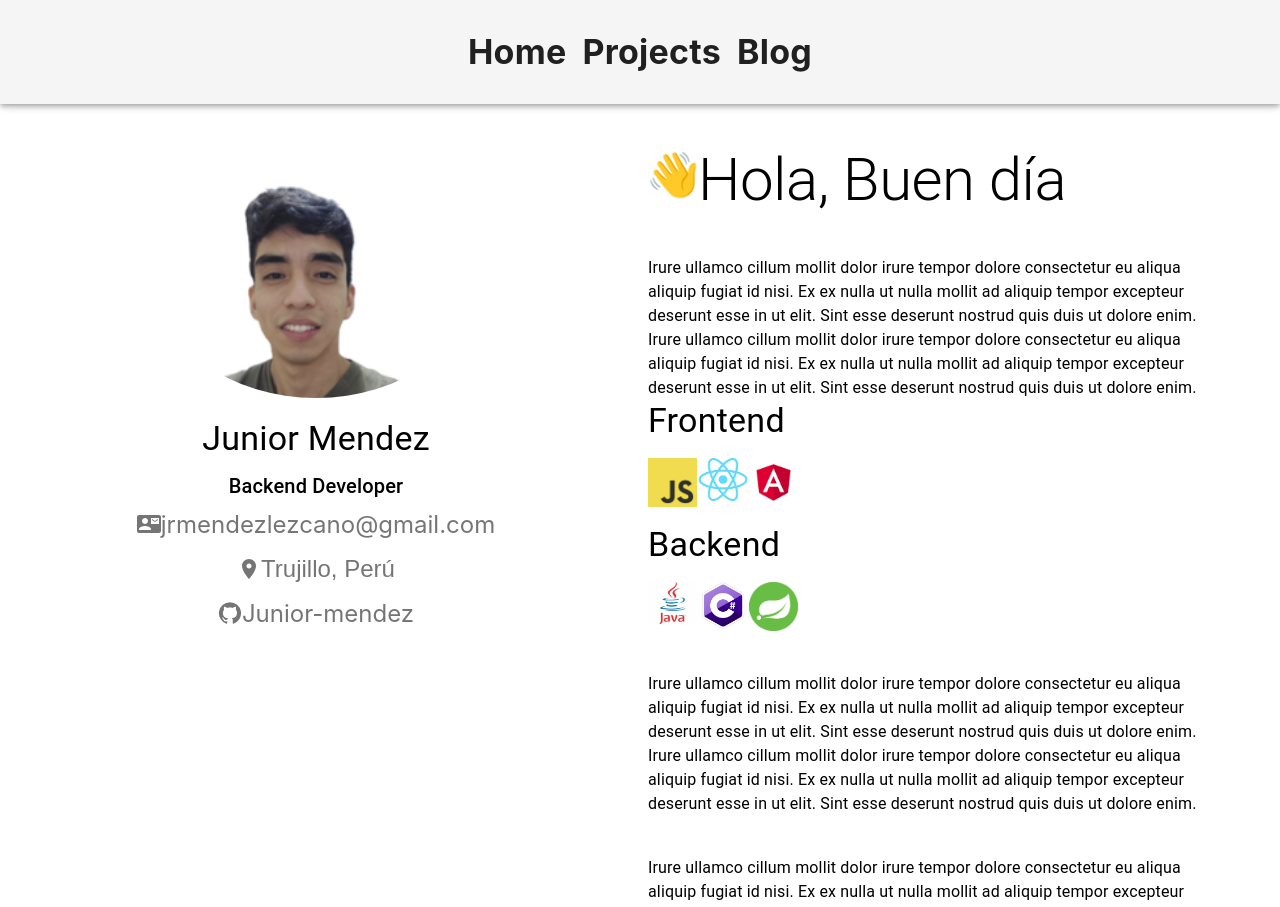
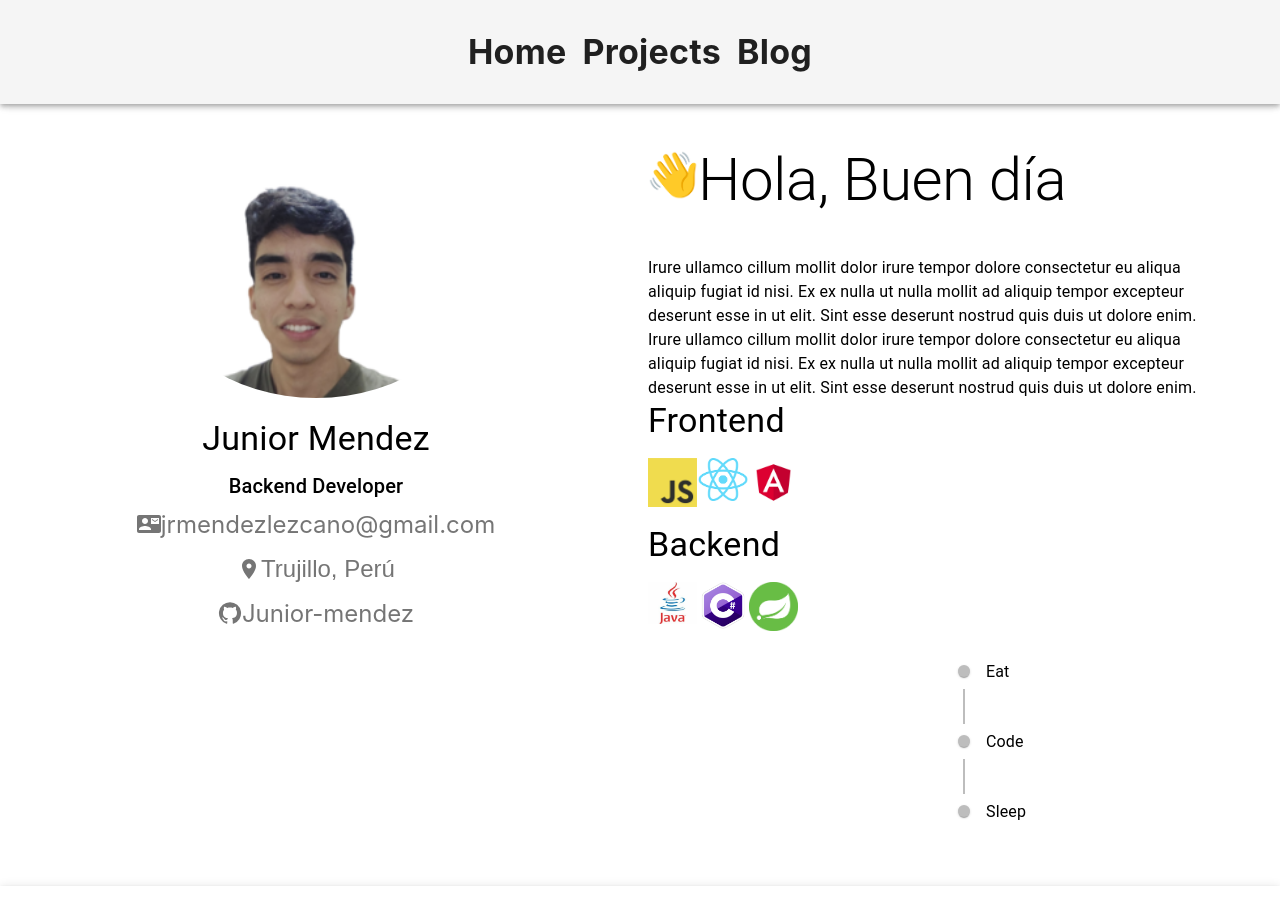
Before and after one commit to Junior-mendez/porfolio, a React (Create React App) app: page / in a window 1280 px wide. Shown: the top 907 px of the page. Built offline with nearby package versions, Linux system fonts and the light colour scheme.

Commit message:
gh pages add

```diff
--- a/package.json
+++ b/package.json
@@ -2,21 +2,26 @@
   "name": "devjunior-web",
   "version": "0.1.0",
   "private": true,
+  "homepage": "https://junior-mendez.github.io/porfolio",
   "dependencies": {
     "@emotion/react": "^11.11.0",
     "@emotion/styled": "^11.11.0",
     "@material-ui/core": "^4.12.4",
     "@mui/icons-material": "^5.11.16",
+    "@mui/lab": "^5.0.0-alpha.129",
     "@mui/material": "^5.12.3",
     "@testing-library/jest-dom": "^5.16.5",
     "@testing-library/react": "^13.4.0",
     "@testing-library/user-event": "^13.5.0",
+    "gh-pages": "^5.0.0",
     "react": "^18.2.0",
     "react-dom": "^18.2.0",
     "react-scripts": "5.0.1",
     "web-vitals": "^2.1.4"
   },
   "scripts": {
+    "predeploy":"npm run build",
+    "deploy": "gh-pages -d build",
     "start": "react-scripts start",
     "build": "react-scripts build",
     "test": "react-scripts test",
--- a/src/Home/index.js
+++ b/src/Home/index.js
@@ -15,6 +15,12 @@
 import PlaceIcon from '@mui/icons-material/Place';
 import GithubIcon from '@mui/icons-material/GitHub'
 import { IconButton, ImageList, ImageListItem } from "@mui/material";
+import Timeline  from '@mui/lab/Timeline'
+import TimelineItem from '@mui/lab/TimelineItem'
+import TimelineDot from '@mui/lab/TimelineDot'
+import TimelineConnector from '@mui/lab/TimelineConnector'
+import TimelineContent from '@mui/lab/TimelineContent'
+import TimelineSeparator from '@mui/lab/TimelineSeparator'
 export default function Header() {
     return(
         <Grid container spacing={2} columns={16}>
@@ -43,7 +49,7 @@
                 <Grid item  xs={8} style={{
                 textAlign:"center"
             }}>
-                <IconButton ><PlaceIcon fontSize="inherit"></PlaceIcon>Trujillo, Perú</IconButton>
+                <IconButton><PlaceIcon fontSize="inherit"></PlaceIcon>Trujillo, Perú</IconButton>
                 </Grid>
                 <Grid item  xs={8} style={{
                 textAlign:"center"
@@ -130,21 +136,28 @@
                     />
                     </ImageListItem>
                 </ImageList>
-                <Typography variant="body1" style={{marginTop:"40px", marginRight:"80px",justifyContent:"center"}}>
-                    Irure ullamco cillum mollit dolor irure tempor dolore consectetur eu aliqua aliquip fugiat
-                    id nisi. Ex ex nulla ut nulla mollit ad aliquip tempor excepteur deserunt esse in ut elit.
-                    Sint esse deserunt nostrud quis duis ut dolore enim.
-                    Irure ullamco cillum mollit dolor irure tempor dolore consectetur eu aliqua aliquip fugiat
-                    id nisi. Ex ex nulla ut nulla mollit ad aliquip tempor excepteur deserunt esse in ut elit.
-                    Sint esse deserunt nostrud quis duis ut dolore enim.</Typography>
-                <Typography variant="body1" style={{marginTop:"40px", marginRight:"80px",justifyContent:"center"}}>
-                Irure ullamco cillum mollit dolor irure tempor dolore consectetur eu aliqua aliquip fugiat
-                id nisi. Ex ex nulla ut nulla mollit ad aliquip tempor excepteur deserunt esse in ut elit.
-                Sint esse deserunt nostrud quis duis ut dolore enim.
-                Irure ullamco cillum mollit dolor irure tempor dolore consectetur eu aliqua aliquip fugiat
-                id nisi. Ex ex nulla ut nulla mollit ad aliquip tempor excepteur deserunt esse in ut elit.
-                Sint esse deserunt nostrud quis duis ut dolore enim.</Typography>
-
+                <Timeline>
+                    <TimelineItem>
+                    <TimelineSeparator>
+                        <TimelineDot />
+                        <TimelineConnector />
+                        </TimelineSeparator>
+                        <TimelineContent>Eat</TimelineContent>
+                    </TimelineItem>
+                    <TimelineItem>
+                        <TimelineSeparator>
+                        <TimelineDot />
+                        <TimelineConnector />
+                        </TimelineSeparator>
+                        <TimelineContent>Code</TimelineContent>
+                    </TimelineItem>
+                    <TimelineItem>
+                        <TimelineSeparator>
+                        <TimelineDot />
+                        </TimelineSeparator>
+                        <TimelineContent>Sleep</TimelineContent>
+                    </TimelineItem>
+                </Timeline>
             </Grid>
         </Grid>
     );
```
Also changed, not shown: 1 other file (tests, documents, lock files or other folders).
